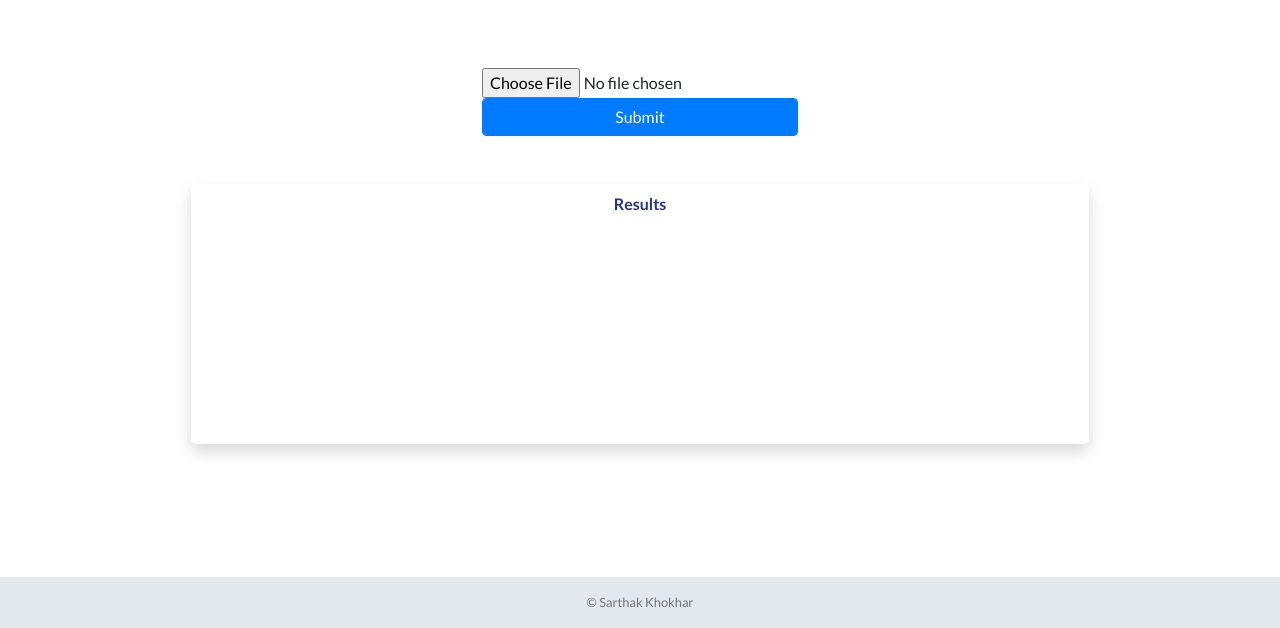
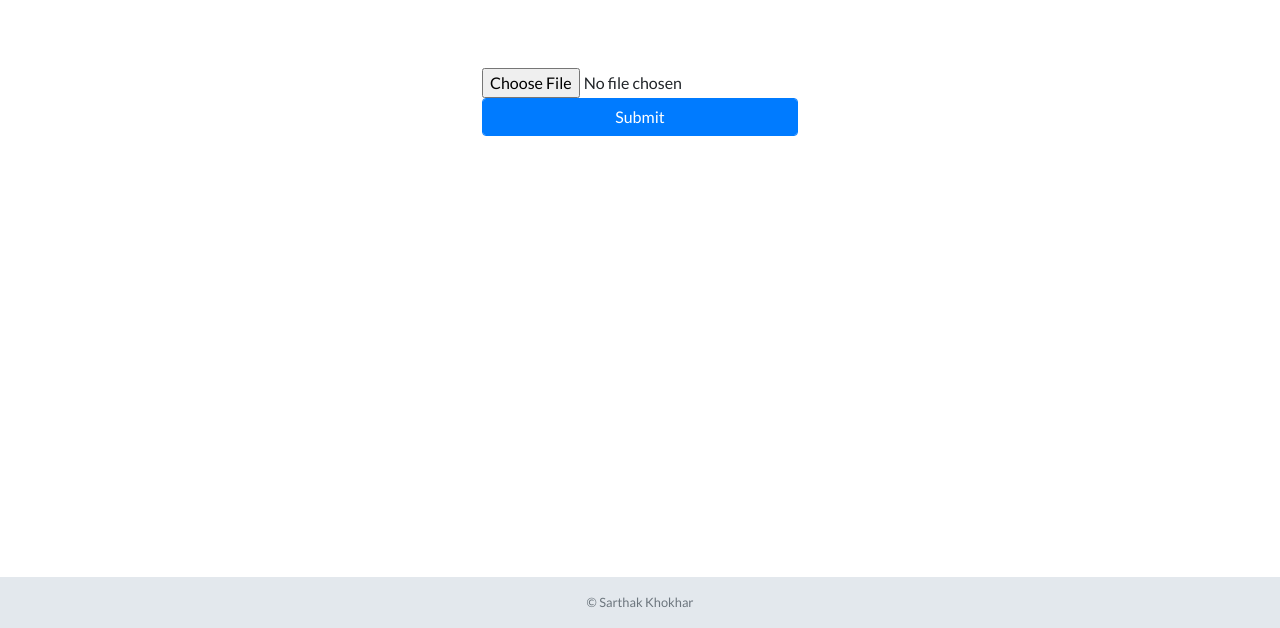
Before and after one commit to SarthakK337/Sentiment-Analysis, a Flask app: page / in a window 1280 px wide. Shown: the part 172-800 px from the top of the page. Run offline with Flask 2, Linux system fonts and the light colour scheme; parts of the project's set-up code (start-up, migrations or seed data) failed here and were passed over; some libraries are stand-ins or nearby versions.

Commit message:
first commit

```diff
--- a/main.py
+++ b/main.py
@@ -4,20 +4,13 @@ from flask import Response
 import os
 from flask_cors import CORS, cross_origin
 import flask_monitoringdashboard as dashboard
-import json
 from transformers import AutoTokenizer, AutoModelForSequenceClassification
-import torch
-import requests
-from bs4 import BeautifulSoup
 from sentiment_Score import sentimentScore
 from preprocess_Text import preprocessText
 
 # Importing Libs
 # Data manupulation
 import pandas as pd
-import numpy as np
-import re
-import string
 
 os.putenv('LANG', 'en_US.UTF-8')
 os.putenv('LC_ALL', 'en_US.UTF-8')
@@ -75,47 +68,13 @@ def dataanalysis():
 
             return result
 
-        elif request.form is not None:
-            # Load data convert into dataframe
-            path = request.form['filepath']
-            # # df = load_dataset(path)
-            # df = pd.read_excel(path)
-            #
-            # # Initialization token
-            # tokenizer = AutoTokenizer.from_pretrained('nlptown/bert-base-multilingual-uncased-sentiment')
-            # model = AutoModelForSequenceClassification.from_pretrained('nlptown/bert-base-multilingual-uncased-sentiment')
-            #
-            # # Text cleaning and creating new column
-            # df['Text_update'] = df["Text"].apply(lambda x: preprocessText(x).preprocess_text())
-            # df['Text_update'] = df["Text"].apply(lambda x: preprocessText(x).preprocess_text())
-            #
-            # # Filtering Data
-            # df=df[df["Text_update"]!=""]
-            # df=df[df.Star<=2].reset_index()
-            # df.drop(columns="index",inplace=True)
-            #
-            # # Predicting sentiment using pre-trained model
-            # df['sentiment'] = df['Text_update'].apply(lambda x: sentimentScore(x, tokenizer, model).sentiment_score())
-            #
-            # # Classifying sentiment into 1 and 0
-            # df["old"] = df.Star.apply(lambda x: 0 if x <= 2 else 1)
-            # df["new"] = df.sentiment.apply(lambda x: 0 if x <= 2 else 1)
-            # df["diff"] = df.old - df.new
-            #
-            # # Filter out results
-            # result = df[df['diff'] != 0]
-            # result.reset_index(inplace=True)
-            # result.drop(columns=["index", "sentiment", "old", "new", "diff", "Text_update"], inplace=True)
-            # result=result.head().to_json(orient="records")
-
-            return Response(json.loads(path))
 
         else:
             print('Nothing Matched')
-    # except ValueError:
-    #     return Response("Error Occurred! %s" % ValueError)
-    # except KeyError:
-    #     return Response("Error Occurred! %s" % KeyError)
+    except ValueError:
+        return Response("Error Occurred! %s" % ValueError)
+    except KeyError:
+        return Response("Error Occurred! %s" % KeyError)
     except Exception as e:
         return Response("Error Occurred! %s" % e)
 
--- a/templates/index.html
+++ b/templates/index.html
@@ -145,15 +145,15 @@
 			</div>
 			<br/>
 			<br/>
-			<div class="row">
-				<div class="res-container my-auto mx-auto col">
-					<div class="result-box shadow rounded-lg">
-						<h6 class="title">Results</h6>
-						<div class="json-result">
-
-						</div>
-					</div>
-				</div>
+<!--			<div class="row">-->
+<!--				<div class="res-container my-auto mx-auto col">-->
+<!--					<div class="result-box shadow rounded-lg">-->
+<!--						<h6 class="title">Results</h6>-->
+<!--						<div class="json-result">-->
+<!--							-->
+<!--						</div>-->
+<!--					</div>-->
+<!--				</div>-->
 			</div>
 		</div>
 	</section>
```
